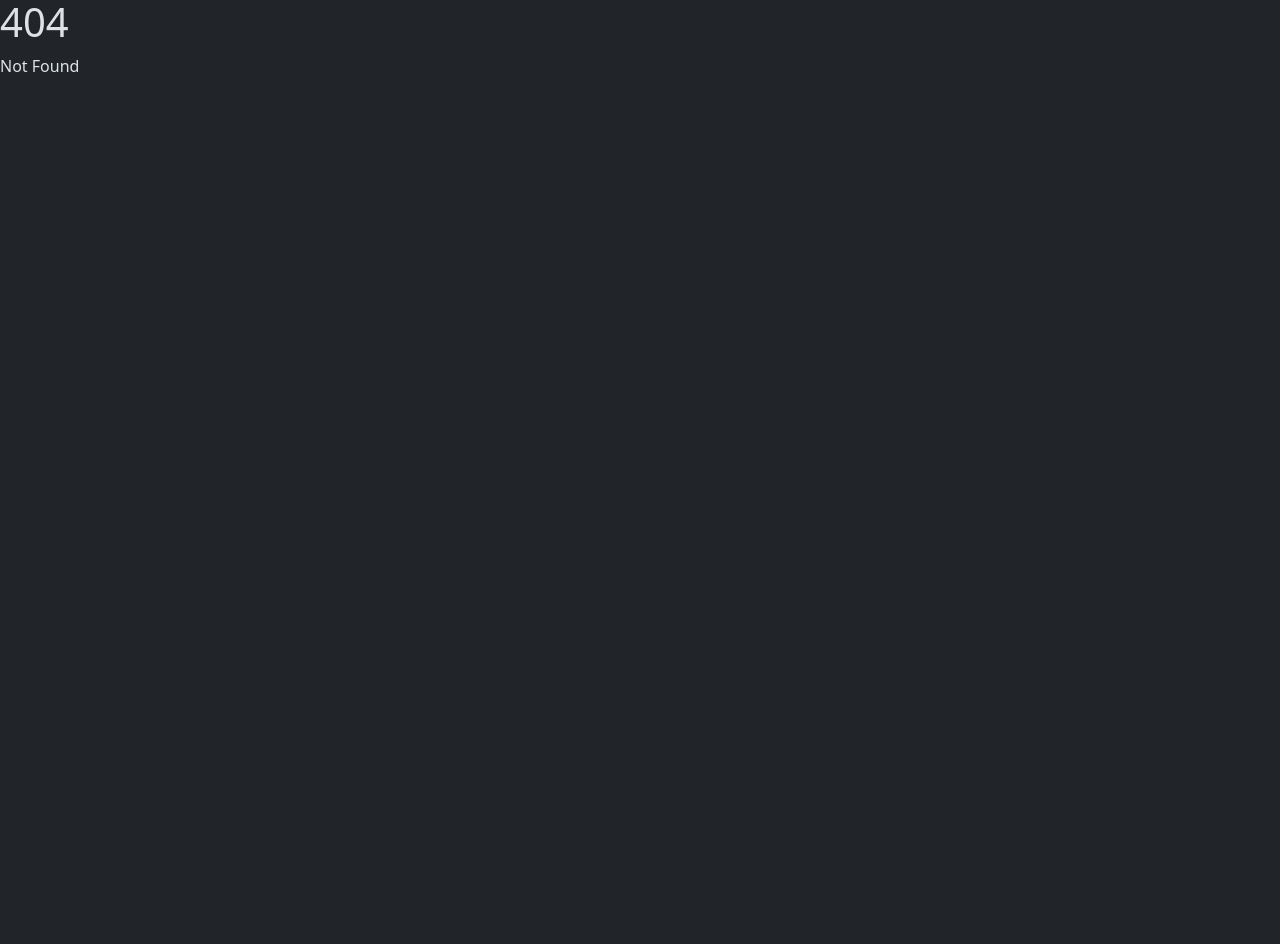
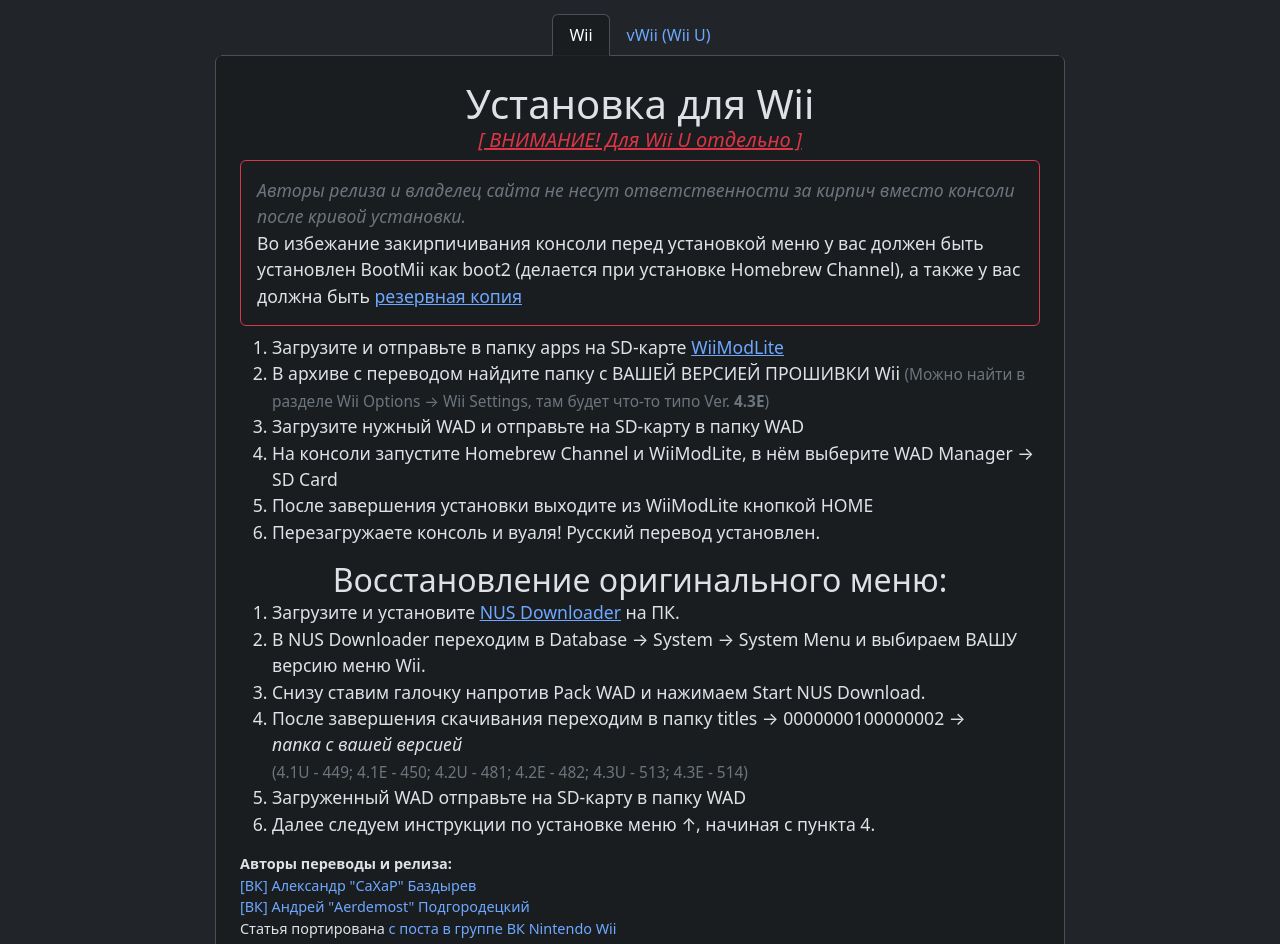
Before and after one commit to ZAZiOs/wii-tools-site, a SvelteKit app: page /rus_menu in a window 1280 px wide. Before the commit this address had no page. Shown: the part 68-1012 px from the top of the page. Before the commit the page ends 800 px from the top, so only its background shows below. Built offline with nearby package versions, Linux system fonts and the light colour scheme.

Commit message:
RUS Wii Menu upd

```diff
--- a/src/routes/+layout.svelte
+++ b/src/routes/+layout.svelte
@@ -11,6 +11,9 @@
     <li class="nav-item">
         <a class="nav-link" class:active={$page.url.pathname == '/bmgcsv'} href="/bmgcsv">WBMGT - CSV</a>
     </li>
+    <li class="nav-item">
+        <a class="nav-link" class:active={$page.url.pathname == '/rus_menu'} href="/rus_menu">Wii Menu [RUS]</a>
+    </li>
     </ul>
 </div>
 
--- /dev/null
+++ b/src/routes/rus_menu/+page.svelte
@@ -0,0 +1,113 @@
+<script>
+let page = 'Wii'
+
+</script>
+
+<div class="container mt-3 d-flex justify-content-center">
+
+<div class="main-container">
+<ul class="nav nav-tabs d-flex justify-content-center nav-bar-m">
+    <li class="nav-item">
+        <button class="nav-link" class:active={page == 'Wii'} on:click={() => page="Wii"}>Wii</button>
+    </li>
+    <li class="nav-item">
+        <button class="nav-link" class:active={page == 'vWii'} on:click={() => page="vWii"}>vWii (Wii U)</button>
+    </li>
+</ul>
+<div class="border border-top-0 rounded bg-dark-subtle p-4">
+{#if page == 'Wii'}
+<h1 class="text-center">Установка для Wii</h1>
+<h5 class="text-center text-danger"><button class="nav-link text-decoration-underline w-100" on:click={() => page="vWii"}><i>[ ВНИМАНИЕ! Для Wii U отдельно ]</i></button></h5>
+<div class="rounded p-3 border border-danger my-2 danger-content">
+<p class="text-secondary"><i>Авторы релиза и владелец сайта не несут ответственности за кирпич вместо консоли после кривой установки.</i></p>
+<p>Во избежание закирпичивания консоли перед установкой меню у вас должен быть установлен BootMii как boot2 (делается при установке Homebrew Channel), а также у вас должна быть <a href="https://wii.hacks.guide/bootmii">резервная&nbsp;копия</a></p>
+</div>
+
+<ol>
+<li>Загрузите и отправьте в папку apps на SD-карте <a href="https://hbb1.oscwii.org/api/contents/WiiModLite/WiiModLite.zip">WiiModLite</a></li>
+<li>В архиве с переводом найдите папку с ВАШЕЙ ВЕРСИЕЙ ПРОШИВКИ Wii <small class="text-secondary">(Можно найти в разделе Wii Options → Wii Settings, там будет что-то типо Ver. <b>4.3E</b>)</small></li>
+<li>Загрузите нужный WAD и отправьте на SD-карту в папку WAD</li>
+<li>На консоли запустите Homebrew Channel и WiiModLite, в нём выберите WAD Manager → SD Card</li>
+<li>После завершения установки выходите из WiiModLite кнопкой HOME</li>
+<li>Перезагружаете консоль и вуаля! Русский перевод установлен.</li>
+</ol>
+
+<h2 class="text-center mt-3">Восстановление оригинального меню:</h2>
+<ol>
+    <li>Загрузите и установите <a href="https://hbb1.oscwii.org/api/contents/WiiModLite/WiiModLite.zip">NUS Downloader</a> на ПК.</li>
+    <li>В NUS Downloader переходим в Database → System → System Menu и выбираем ВАШУ версию меню Wii.</li>
+    <li>Снизу ставим галочку напротив Pack WAD и нажимаем Start NUS Download.</li>
+    <li>После завершения скачивания переходим в папку titles → 0000000100000002 → <i>папка&nbsp;с&nbsp;вашей&nbsp;версией</i><br> <small class="text-secondary">(4.1U - 449; 4.1E - 450; 4.2U - 481; 4.2E - 482; 4.3U - 513; 4.3E - 514)</small></li>
+    <li>Загруженный WAD отправьте на SD-карту в папку WAD</li>
+    <li>Далее следуем инструкции по установке меню ↑, начиная с пункта 4.</li>
+</ol>
+
+<div class="mt-3 footer">
+<b>Авторы переводы и релиза:</b><br>
+<a href="https://vk.com/sasha.bazdyrev2013" class="text-decoration-none">[ВК] Александр "CaXaP" Баздырев</a><br>
+<a href="https://vk.com/rararsv" class="text-decoration-none">[ВК] Андрей "Aerdemost" Подгородецкий</a><br>
+Статья портирована <a href="https://vk.com/topic-43869021_40452253" class="text-decoration-none">с поста в группе ВК Nintendo Wii</a>
+</div>
+
+{:else if page=="vWii"}
+<h1 class="text-center">Установка для vWii</h1>
+<h5 class="text-center text-warning">[ ВНИМАНИЕ! Только для Wii U европейского (PAL) региона! ]</h5>
+<div class="rounded p-3 border border-danger my-2 danger-content">
+    <p class="text-secondary"><i>Авторы релиза и владелец сайта не несут ответственности за кирпич вместо консоли после кривой установки.</i></p>
+    <p>Во избежание закирпичивания консоли перед установкой меню желательно наличие <a href="https://wiiu.hacks.guide/#/vwii/nand-backup">резервной&nbsp;копии</a></p>
+</div>
+
+<ol>
+    <li>Распаковываем архив <a href="https://static.wiidatabase.de/ftpiiu-everywhere.zip">FTPiiU Everywhere</a> в корень SD-карты.</li>
+    <li>На Wii U в Homebrew Launcher запускаем Mocha, после чего запускаем FTPiiU Everywhere.</li>
+    <li>Устанавливаем и запускаем <a href="https://filezilla.ru/get/">FileZilla*</a> на компьютере.<br><small class="text-secondary"><b>*</b> — или любой другой предпочтительный FTP-клиент.</small> </li>
+    <li>На Wii U будут отображены IP-адрес и порт. Их нужно вписать сверху в FileZilla: в окошки «хост» и «порт» соответственно. Затем нажимаем «Быстрое соединение».<br><small class="text-secondary">(Нужно чтобы компьютер и Wii U были подключены к одной сети.)</small></li>
+    <li>Снизу появится файловая система Wii U. Нужно перейти в slccmpt01 → title → 00000001 → 00000002 → content. Там будет файл 00000022.app. На всякий случай копируем его куда-нибудь на компьютер, а файл из приложенного архива с таким же названием заменяем на консоли через FileZilla. <br><small class="text-secondary">(Передача файла может занять некоторое время.)</small></li>
+    <li>Переходим в slccmpt01 → shared1. Там будут файлы 0000000d.app и 0000000f.app. Их тоже копируем на компьютер и заменяем файлами из архива.</li>
+    <li>После того как все файлы перекинулись на консоль, нажимаем HOME на GamePad и заходим в меню Wii. Там должен появиться русский язык!</li>
+</ol>
+
+<h2 class="text-center mt-3">Если что-то пошло не так, можно всё вернуть:</h2>
+<ol>
+    <li>Повторяем шаги 1—4 ↑</li>
+    <li>Заменяем те же файлы теми, которые вы заранее скопировали на компьютер.</li>
+    <li>Выходим кнопкой HOME на GamePad.</li>
+</ol>
+
+<div class="mt-3 footer">
+    <b>Авторы переводы и релиза:</b><br>
+    <a href="https://vk.com/sasha.bazdyrev2013" class="text-decoration-none">[ВК] Александр "CaXaP" Баздырев</a><br>
+    <a href="https://vk.com/rararsv" class="text-decoration-none">[ВК] Андрей "Aerdemost" Подгородецкий</a><br>
+    Статья портирована <a href="https://vk.com/topic-43869021_40452253" class="text-decoration-none">с поста в группе ВК Nintendo Wii</a>
+</div>
+
+{/if}
+</div>
+</div>
+</div>
+
+<style>
+    .main-container {
+        max-width: 60rem;
+        margin-bottom: 2rem;
+    }
+    .nav-bar-m{
+        margin-right: 0.375rem;
+        margin-left: 0.375rem;
+    }
+    .nav-link.active {
+        background-color: var(--bs-dark-bg-subtle)!important;
+    }
+    p, ol, .danger-content, .footer {
+        margin-bottom: 0;
+        font-size: 1.1rem;
+        max-width: 50rem;
+    }
+    .footer {
+        font-size: 0.9rem;
+    }
+    h1, h2, h5{
+        margin: 0;
+        max-width: 50rem;
+    }
+</style>
```
